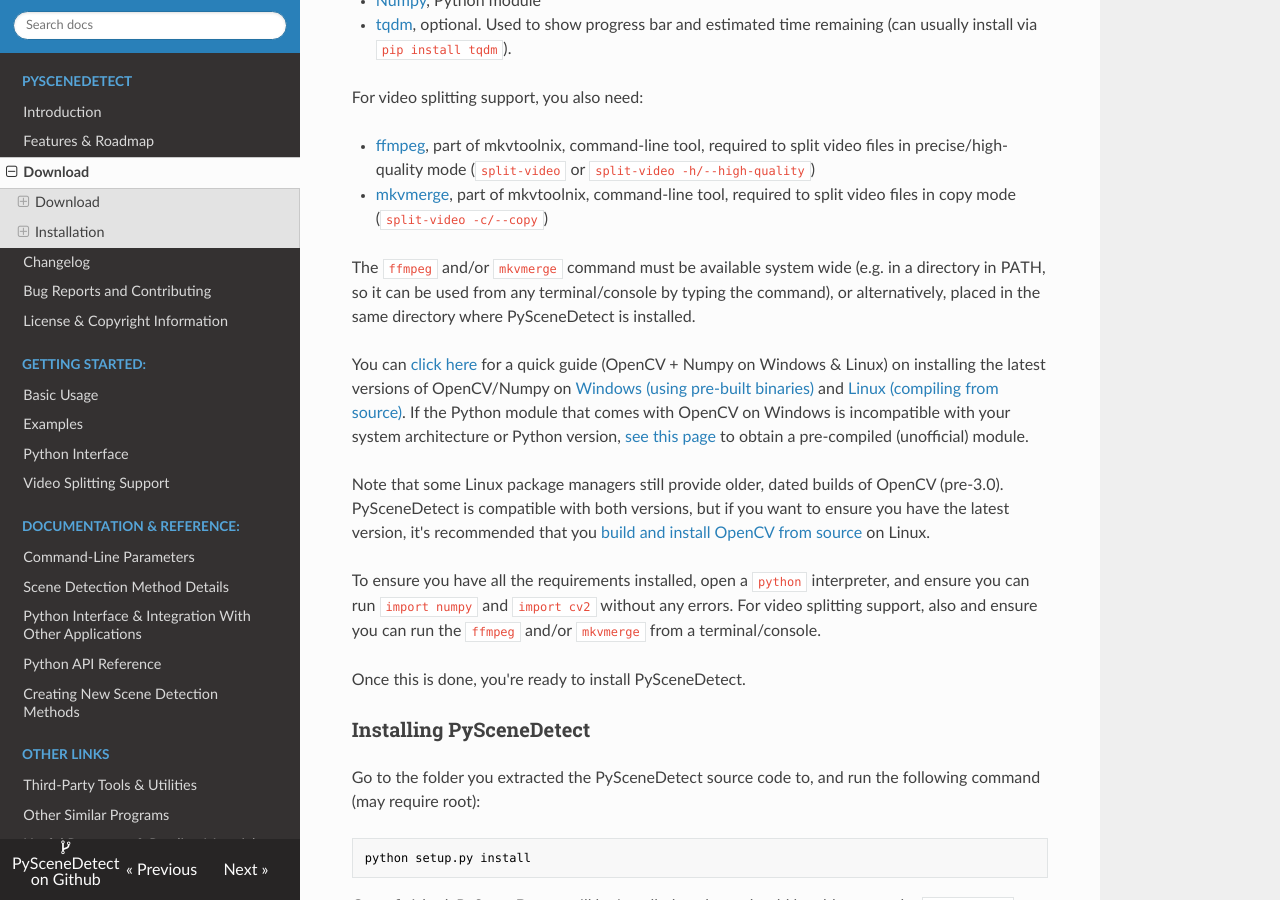
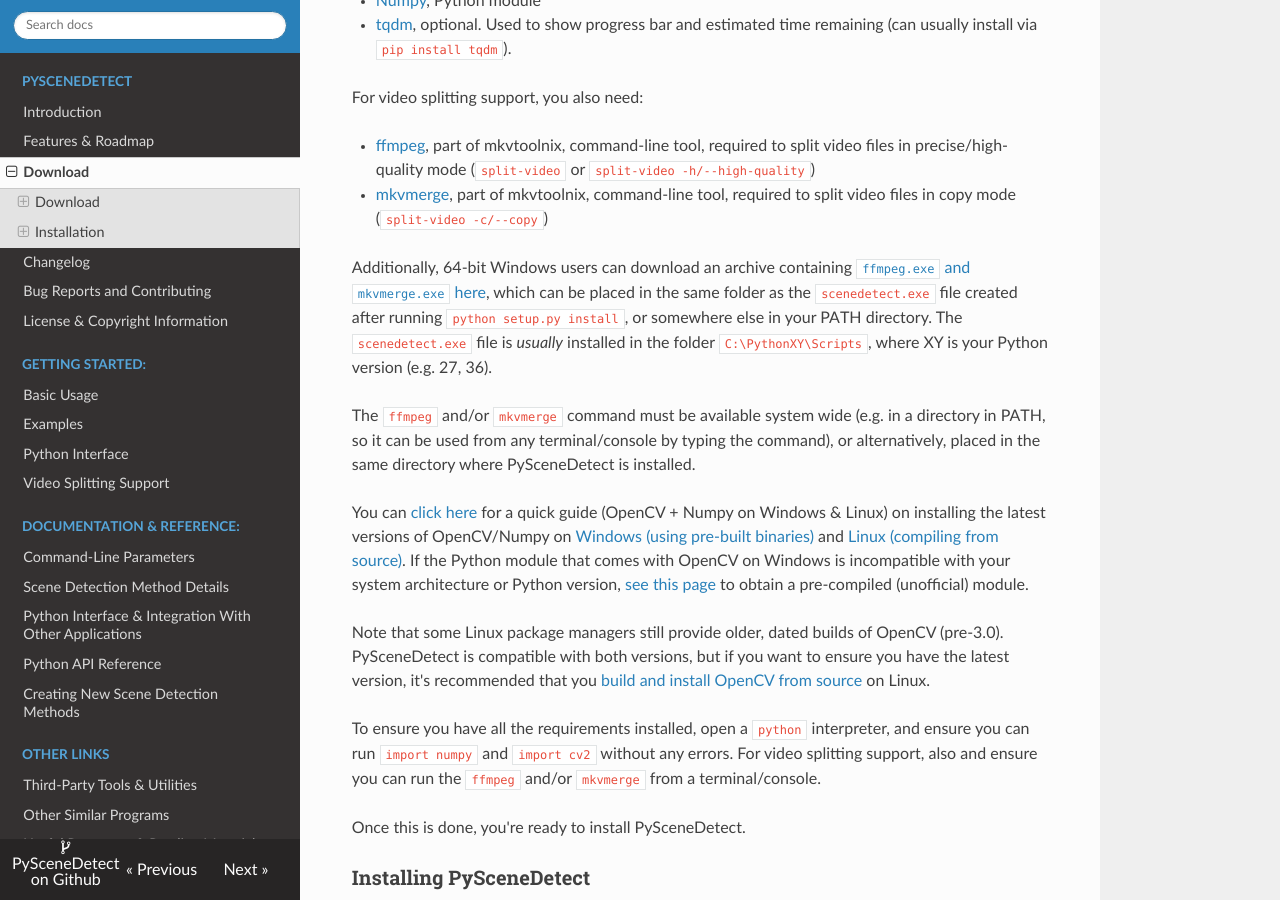
Before and after one commit to vovamushak/PySceneDetect, an MkDocs documentation site: the page built from docs/download.md, in a window 1280 px wide and 900 px high, scrolled down 1637 px. Built offline with MkDocs 1.6.1, drawn with Linux system fonts in a browser that asks for light colours; nearby versions of some CDN libraries; old or Windows-style settings are respelled for this version of MkDocs.

Commit message:
Update download.md and features.md in docs/.

```diff
--- a/docs/download.md
+++ b/docs/download.md
@@ -57,6 +57,8 @@ For video splitting support, you also need:
  - [ffmpeg](https://ffmpeg.org/download.html), part of mkvtoolnix, command-line tool, required to split video files in precise/high-quality mode (`split-video` or `split-video -h/--high-quality`)
  - [mkvmerge](https://mkvtoolnix.download/), part of mkvtoolnix, command-line tool, required to split video files in copy mode (`split-video -c/--copy`)
 
+Additionally, 64-bit Windows users can download an archive containing [`ffmpeg.exe` and `mkvmerge.exe` here](https://github.com/Breakthrough/PySceneDetect/blob/resources/third-party/split-video-progams-win64.7z?raw=true), which can be placed in the same folder as the `scenedetect.exe` file created after running `python setup.py install`, or somewhere else in your PATH directory.  The `scenedetect.exe` file is *usually* installed in the folder `C:\PythonXY\Scripts`, where XY is your Python version (e.g. 27, 36).
+
 The `ffmpeg` and/or `mkvmerge` command must be available system wide (e.g. in a directory in PATH, so it can be used from any terminal/console by typing the command), or alternatively, placed in the same directory where PySceneDetect is installed.
 
 You can [click here](http://breakthrough.github.io/Installing-OpenCV/) for a quick guide (OpenCV + Numpy on Windows & Linux) on installing the latest versions of OpenCV/Numpy on [Windows (using pre-built binaries)](http://breakthrough.github.io/Installing-OpenCV/#installing-on-windows-pre-built-binaries) and [Linux (compiling from source)](http://breakthrough.github.io/Installing-OpenCV/#installing-on-linux-compiling-from-source).  If the Python module that comes with OpenCV on Windows is incompatible with your system architecture or Python version, [see this page](http://www.lfd.uci.edu/~gohlke/pythonlibs/#opencv) to obtain a pre-compiled (unofficial) module.
```
Also changed, not shown: docs/features.md (+1 -0 lines).
